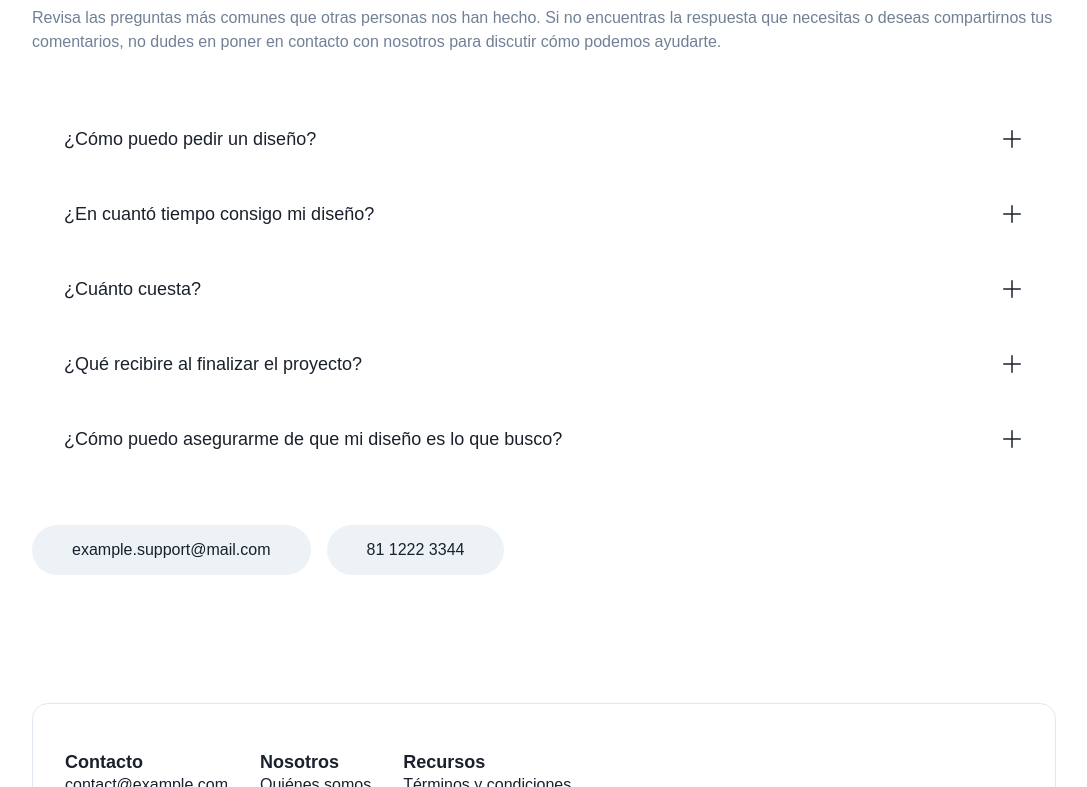
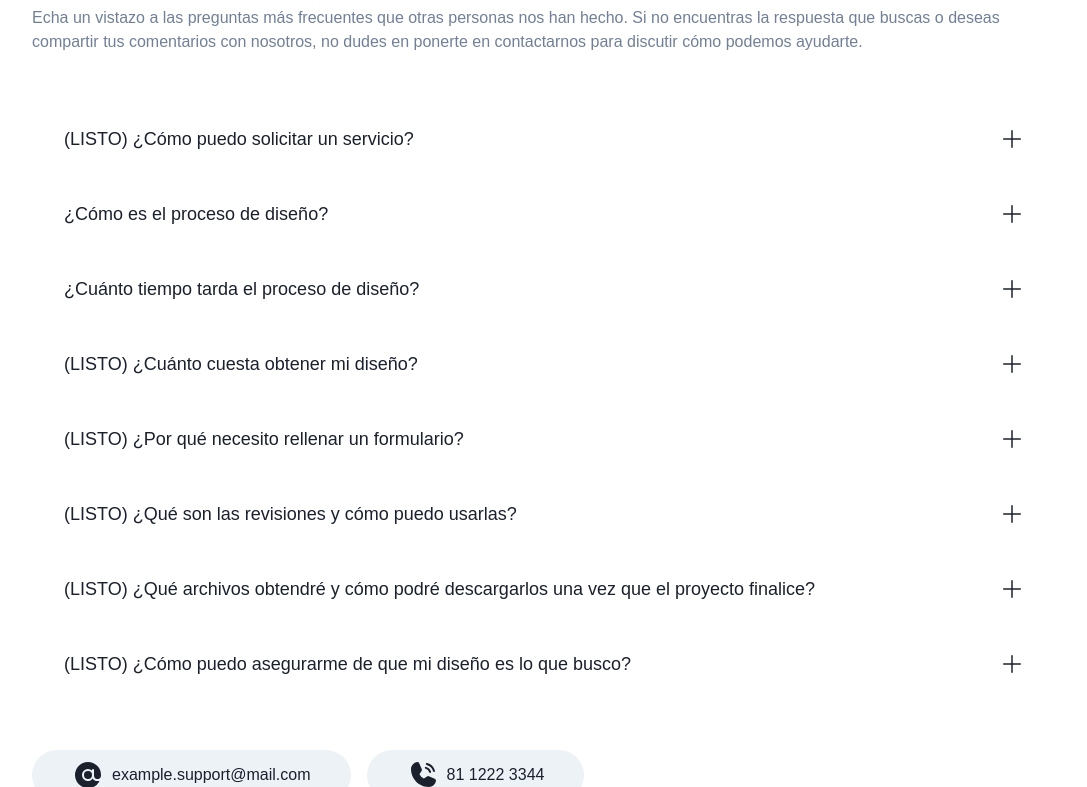
Before and after one commit to jorgesoriax/design-app, a Next.js app: page / in a window 1280 px wide. Shown: the part 2953-3740 px from the top of the page, without its empty margins (96-1183 px from the left). Built offline with nearby package versions, Linux system fonts and the light colour scheme.

Commit message:
feat: added 6 ready questions to FAQ component

```diff
--- a/src/components/sections/FAQ.js
+++ b/src/components/sections/FAQ.js
@@ -7,7 +7,7 @@ import {
   Text,
   VStack,
 } from "@chakra-ui/react";
-import { EnvelopeSimple, Minus, Phone, Plus } from "phosphor-react";
+import { At, Minus, PhoneCall, Plus } from "phosphor-react";
 import contact from "../../data/contact.json";
 import Header from "../Header";
 import LYLinkButton from "../LYLinkButton";
@@ -19,8 +19,8 @@ export default function FAQ({ data }) {
         spacing={4}
         direction={{ base: "column", md: "column", lg: "row" }}
       >
-        <LYLinkButton href="#">{contact.email}</LYLinkButton>
-        <LYLinkButton href="#" target="_blank" rel="noopener noreferrer">
+        <LYLinkButton leftIcon={<At size={32} weight="fill"/>} href="#">{contact.email}</LYLinkButton>
+        <LYLinkButton leftIcon={<PhoneCall size={32} weight="fill"/>} href="#" target="_blank" rel="noopener noreferrer">
           {contact.number}
         </LYLinkButton>
       </Stack>
--- a/src/data/home/faq.json
+++ b/src/data/home/faq.json
@@ -1,28 +1,40 @@
 {
   "header": {
-    "title": "¿Aún cuentas con dudas?",
-    "description": "Revisa las preguntas más comunes que otras personas nos han hecho. Si no encuentras la respuesta que necesitas o deseas compartirnos tus comentarios, no dudes en poner en contacto con nosotros para discutir cómo podemos ayudarte."
+    "title": "¿Todavia tienes dudas?",
+    "description": "Echa un vistazo a las preguntas más frecuentes que otras personas nos han hecho. Si no encuentras la respuesta que buscas o deseas compartir tus comentarios con nosotros, no dudes en ponerte en contactarnos para discutir cómo podemos ayudarte."
   },
   "faq": [
     {
-      "question": "¿Cómo puedo pedir un diseño?",
-      "answer": "En 3 simples pasos, cuéntanos sobre tu proyecto, recibe una cotización y una vez que lo aceptes y el diseño sea lo que necesitas, descargas los recursos de tu proyecto listos para usar."
+      "question": "(LISTO) ¿Cómo puedo solicitar un servicio?",
+      "answer": "Obtén un servicio en solo tres sencillos pasos: primero, comparte detalles sobre tu proyecto a través de un breve formulario de solicitud. Segundo, cuando se asigne un diseñador a tu proyecto, recibirás una notificación para comenzar el proceso de diseño apoyado por revisiones periódicas contigo. Por último, una vez estés completamente satisfecho con el resultado, te entregaremos un archivo con todos los recursos relacionados con tu proyecto."
     },
     {
-      "question": "¿En cuantó tiempo consigo mi diseño?",
-      "answer": "Donec quis arcu massa. Curabitur placerat condimentum vehicula. Nullam pulvinar, urna id scelerisque vulputate, arcu eros condimentum nulla, sit amet venenatis quam ligula ornare eros."
+      "question": "¿Cómo es el proceso de diseño?",
+      "answer": ""
     },
     {
-      "question": "¿Cuánto cuesta? ",
-      "answer": "El costo de cada servicio varía según la complejidad y urgencia de tu proyecto, consulta todos los precios en el siguiente enlace."
+      "question": "¿Cuánto tiempo tarda el proceso de diseño?",
+      "answer": ""
     },
     {
-      "question": "¿Qué recibire al finalizar el proyecto?",
-      "answer": "Según lo necesites, se te entregarán recursos en formato PNG, JPG, WEBP o SVG, editables en Canva, Photoshop o Illustrator y formatos en RGB para proyectos digitales y CMYK para proyectos de impresión."
+      "question": "(LISTO) ¿Cuánto cuesta obtener mi diseño? ",
+      "answer": "Ofrecemos diseños a precios a partir de $1,500 MXN, el costo final del servicio dependerá de tus requerimientos específicos. La complejidad y la urgencia del proyecto son factores determinantes en el precio final. Puedes encontrar toda la información de precios en nuestra página de Servicios, accesible desde la barra de navegación en la parte superior de esta página."
     },
     {
-      "question": "¿Cómo puedo asegurarme de que mi diseño es lo que busco?",
-      "answer": "Durante el desarrollo de tu proyecto, cuentas con hasta 3 revisiones para hacer cambios y correcciones a tu diseño."
+      "question": "(LISTO) ¿Por qué necesito rellenar un formulario?",
+      "answer": "Nuestra misión es ayudarte a comunicar tu mensaje a través de recursos visuales. Al responder nuestro formulario, podremos conocerte a ti y a tu proyecto, comprendiendo los objetivos y personalidades de ambos. De esta manera, podremos desarrollar una estrategia para definir la dirección que tomará el desarrollo de tu diseño."
+    },
+    {
+      "question": "(LISTO) ¿Qué son las revisiones y cómo puedo usarlas?",
+      "answer": "Al comenzar el proyecto, contarás con 3 revisiones gratuitas. Las revisiones son peticiones que puedes hacer a el diseñador para realizar modificaciones o correcciones al diseño sin costos adicionales."
+    },
+    {
+      "question": "(LISTO) ¿Qué archivos obtendré y cómo podré descargarlos una vez que el proyecto finalice?",
+      "answer": "De acuerdo con lo que nos indiques en el formulario, te haremos llegar todos los recursos relacionados con tu proyecto en un archivo comprimido en formatos como JPG, PNG, WEBP o SVG, así como en archivos editables para programas como Photoshop, Illustrator, Canva o Affinity Designer, de esta forma podrás editar tu diseño si lo necesitas. Para descargar el archivo comprimido solo debes acceder a un enlace seguro que te haremos llegar."
+    },
+    {
+      "question": "(LISTO) ¿Cómo puedo asegurarme de que mi diseño es lo que busco?",
+      "answer": "Para asegurarnos de que tu diseño se ajuste lo máximo posible a tus expectativas, te ofrecemos la posibilidad de realizar hasta 3 revisiones durante el proceso de diseño. De esta forma podrás hacer cambios y correcciones según tus necesidades y gustos."
     }
   ]
 }
```
